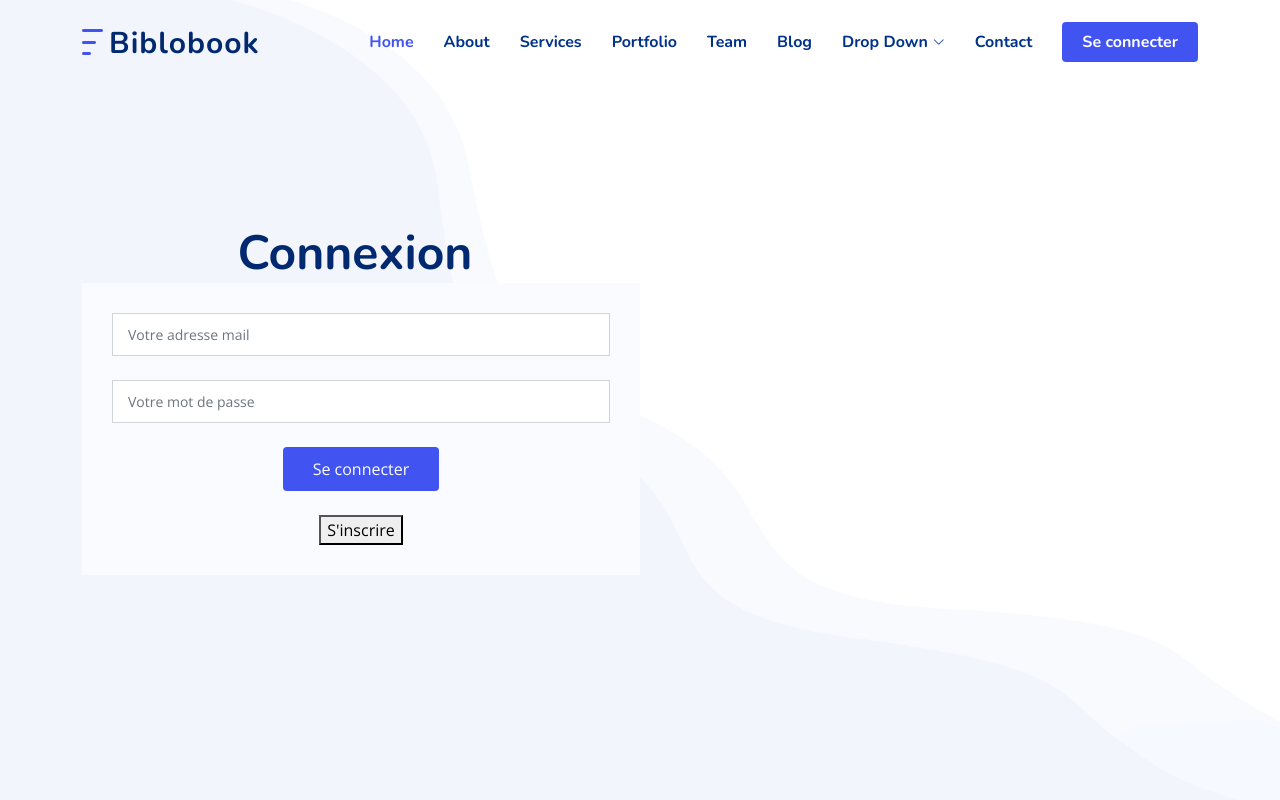
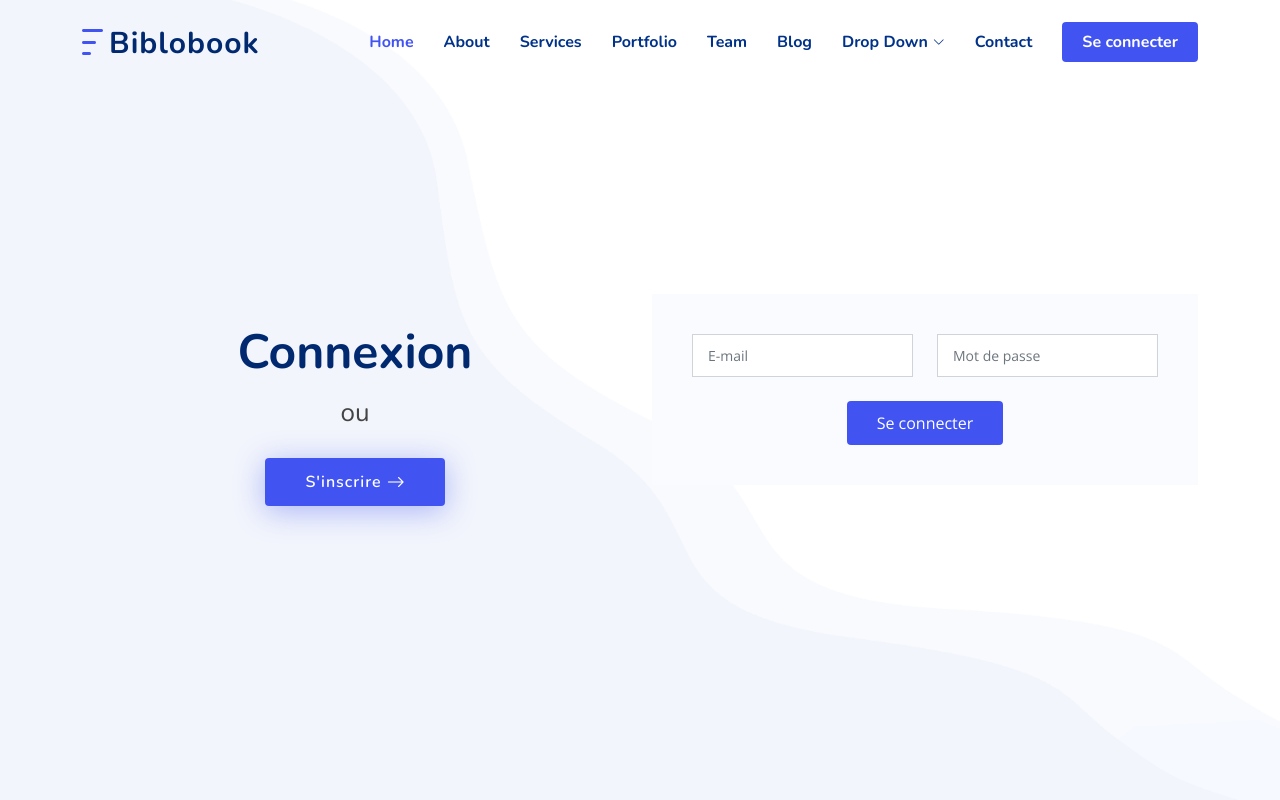
Before and after one commit to Hiunz/Biblobook, a PHP site: page /src/affichage/connexion.php in a window 1280 px wide. Run offline with PHP 8.4, Linux system fonts and the light colour scheme; some libraries are stand-ins or nearby versions.

Commit message:
fix inscription js bug

```diff
--- a/doc/sql/MPD.sql
+++ b/doc/sql/MPD.sql
@@ -47,6 +47,7 @@ CREATE TABLE IF NOT EXISTS `utilisateur` (
   `nom` varchar(50) NOT NULL,
   `prenom` varchar(50) NOT NULL,
   `email` varchar(100) NOT NULL,
+  `mdp` varchar(50) NOT NULL,
   `tel_fixe` varchar(15) NOT NULL,
   `tel_portable` varchar(15) NOT NULL,
   `rue` varchar(80) NOT NULL,
--- a/src/affichage/connexion.php
+++ b/src/affichage/connexion.php
@@ -27,13 +27,11 @@
   <!-- Template Main CSS File -->
   <link href="../../assets/css/style.css" rel="stylesheet">
 
-    <!-- =======================================================
-    * Template Name: FlexStart
-    * Updated: Mar 10 2023 with Bootstrap v5.2.3
-    * Template URL: https://bootstrapmade.com/flexstart-bootstrap-startup-template/
-    * Author: BootstrapMade.com
-    * License: https://bootstrapmade.com/license/
-    ======================================================== -->
+  <!-- Map integration -->
+  <link rel="stylesheet" href="//cdn.leafletjs.com/leaflet-0.7.3/leaflet.css" />
+  <script src="//cdn.leafletjs.com/leaflet-0.7.3/leaflet.js"></script>
+  <?php session_start();?>
+
 </head>
 
 <body>
@@ -41,18 +39,18 @@
     include "include/navbar.php";
   ?>
   <!-- ======= Hero Section ======= -->
-<section class="hero d-flex align-items-center" id="hero">
+  <section class="hero d-flex align-items-center" id="hero" style="padding-top:90px;">
 
     <div class="container">
       <div class="row">
-            <div class="col-lg-6 d-flex flex-column justify-content-center" style="
-    display: flex;
-    align-items: center;
-">
+        <div class="col-lg-6 d-flex flex-column justify-content-center" style="display: flex;align-items: center; padding: 30px;">
           <h1 data-aos="fade-up" class="aos-init aos-animate">Connexion</h1>
-
+          <h2 data-aos="fade-up" data-aos-delay="400" class="aos-init aos-animate">ou</h2>
           <div data-aos="fade-up" data-aos-delay="600" class="aos-init aos-animate">
-
+            <div class="text-center text-lg-start">
+              <a href="inscription.php" class="btn-get-started scrollto d-inline-flex align-items-center justify-content-center align-self-center">
+                <span>S'inscrire</span>
+                <i class="bi bi-arrow-right"></i>
               </a>
             </div>
           </div>
@@ -61,32 +59,32 @@ include "include/navbar.php";
 
 
           <div class="col-lg-6 contact">
-                <form action="forms/contact.php" method="post" class="php-email-form">
-                    <div class="row gy-4">
+             <form action="../traitement/connexion.php" method="post" class="php-email-form" style="height: auto;">
+              <div class="row gy-4 counts" style="padding:10px;">
 
-                        <div class="col-md-12">
-                            <input type="text" class="form-control" name="email" placeholder="Votre adresse mail">
+                <div class="col-md-6">
+                  <input value="<?= (isset($_SESSION['cache']['email']))?$_SESSION['cache']['email']:""?>" type="email" class="form-control" name="email" placeholder="E-mail" required="">
                 </div>
 
-                        <div class="col-md-12">
-                            <input type="text" class="form-control" name="mdp" placeholder="Votre mot de passe">
+                <div class="col-md-6">
+                  <input value="<?= (isset($_SESSION['cache']['mdp']))?$_SESSION['cache']['mdp']:""?>" type="password" class="form-control" name="mdp" placeholder="Mot de passe" required="">
                 </div>
+
+
+
+
+
 
                 <div class="col-md-12 text-center">
                   <div class="loading">Loading</div>
-                            <div class="error-message"></div>
-                            <div class="sent-message">Your message has been sent. Thank you!</div>
+                  <div class="error-message" style="<?=(isset($_SESSION['error']))?"display: block;":""?>"><?=(isset($_SESSION['error']))?$_SESSION["error"]:""?></div>
+                  <div class="sent-message" style="<?=(isset($_SESSION['message']))?"display: block;":""?>"><?=(isset($_SESSION['message']))?$_SESSION["message"]:""?></div>
 
                   <button type="submit">Se connecter</button>
-
-                        </div>
-                        <div class="col-md-12 text-center">
-                        <button href="../../src/affichage/inscription.php">S'inscrire</button>
                 </div>
 
               </div>
             </form>
-
           </div>
 
         </div>
@@ -94,9 +92,9 @@ include "include/navbar.php";
 
     </section>
 
+    <?php $_SESSION['cache'] = null; $_SESSION['error'] = null; $_SESSION['message'] = null; ?>
 
 
-<a href="../../#" class="back-to-top d-flex align-items-center justify-content-center"><i class="bi bi-arrow-up-short"></i></a>
 
   <!-- Vendor JS Files -->
   <script src="../../assets/vendor/purecounter/purecounter_vanilla.js"></script>
--- a/src/affichage/inscription.php
+++ b/src/affichage/inscription.php
@@ -137,11 +137,10 @@
 
 
                 <div class="col-md-12 text-center">
-                  <div class="loading">Loading</div>
                   <div class="error-message" style="<?=(isset($_SESSION['error']))?"display: block;":""?>"><?=(isset($_SESSION['error']))?$_SESSION["error"]:""?></div>
                   <div class="sent-message">Your message has been sent. Thank you!</div>
 
-                  <button type="submit">S'inscrire</button>
+                  <button type="submit" id="sub_btn">S'inscrire</button>
                 </div>
 
               </div>
@@ -158,13 +157,11 @@
 
 
   <!-- Vendor JS Files -->
-  <script src="../../assets/vendor/purecounter/purecounter_vanilla.js"></script>
   <script src="../../assets/vendor/aos/aos.js"></script>
   <script src="../../assets/vendor/bootstrap/js/bootstrap.bundle.min.js"></script>
   <script src="../../assets/vendor/glightbox/js/glightbox.min.js"></script>
   <script src="../../assets/vendor/isotope-layout/isotope.pkgd.min.js"></script>
   <script src="../../assets/vendor/swiper/swiper-bundle.min.js"></script>
-  <script src="../../assets/vendor/php-email-form/validate.js"></script>
 
   <!-- Template Main JS File -->
   <script src="../../assets/js/main.js"></script>
```
Also changed, not shown: assets/vendor/php-email-form/validate.js (+3 -78 lines), src/controller/userController.php (+11 -5 lines), src/traitement/connexion.php (added, +16 -0 lines), src/traitement/traitementConnexion.php (deleted, +0 -12 lines). Lines whose indentation alone changed are shown as unchanged.
